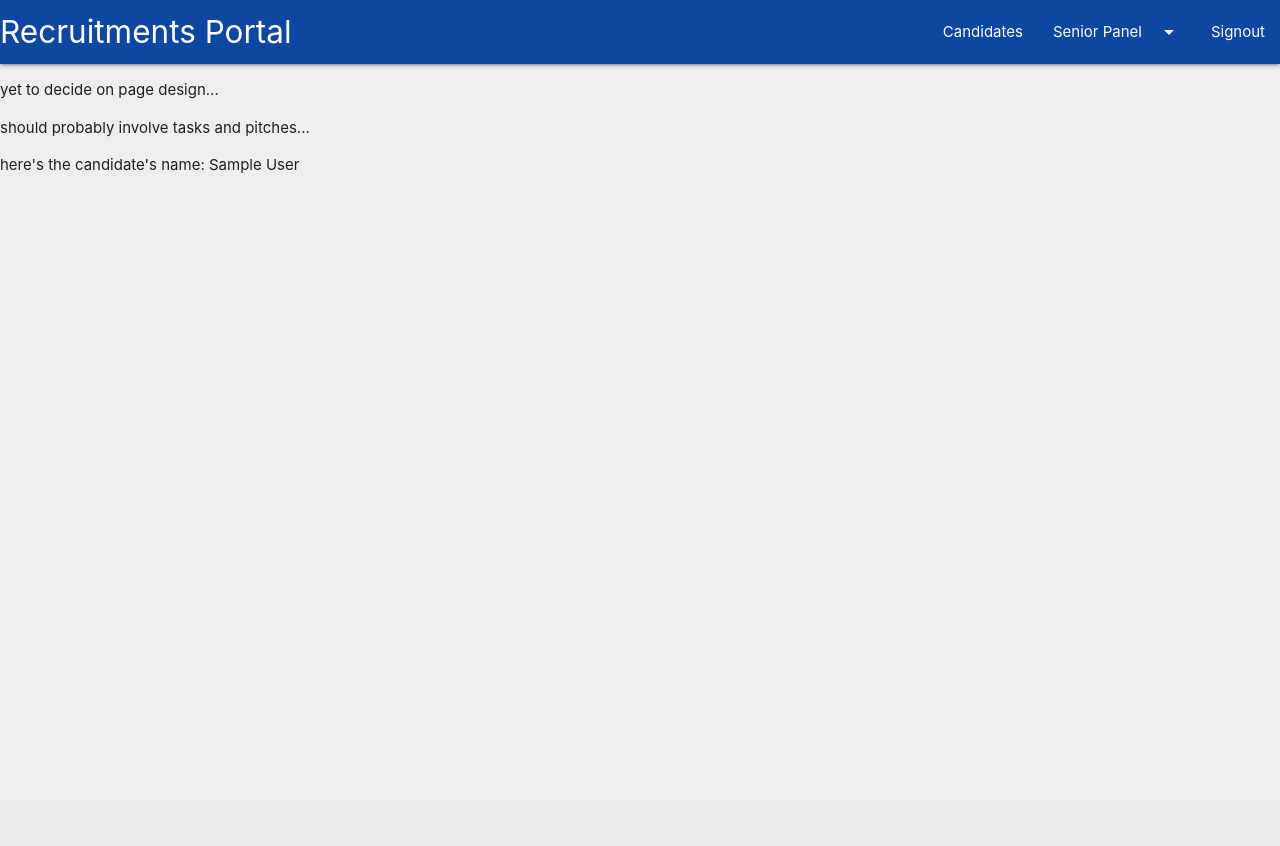
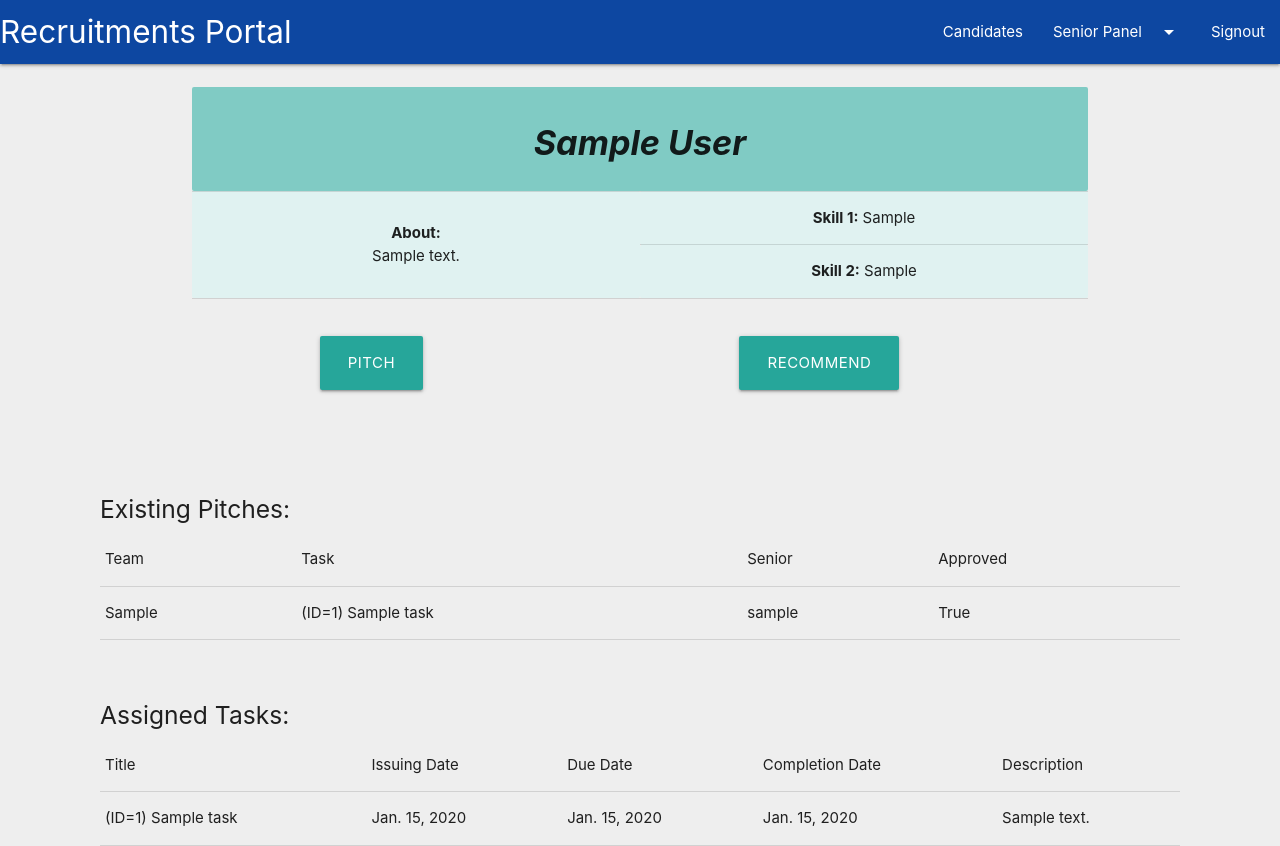
Before and after one commit to nayan2000/Recruitments-Portal, a Django app: a page that uses Base/recportal/templates/recportal/profile.html in a window 1280 px wide. Before the commit the page ends 173 px from the top, so only its background shows below. Run offline with Django 3.2, Linux system fonts and the light colour scheme; a user stored in the database is signed in; tables that the repository leaves empty hold one stand-in row (values such as "Sample post"); one stand-in notice (Sample message) is shown.

Commit message:
Pitches form fully functional and tested (frontend also complete)

```diff
--- a/Base/recportal/models.py
+++ b/Base/recportal/models.py
@@ -11,7 +11,7 @@
                 1. Team must only be either:
                     a)  Backend
                     b)  Frontend
-                    c)  App
+                    c)  App Dev
                     d)  Graphics
                     e)  Video
 
@@ -78,7 +78,7 @@
         Note:
             The "approved" field denotes approval by THAT senior and is not equivalent
             to a comprehensive approval by the department, i.e. it is not the same as
-            candidate.approved .
+            candidate.approved . This should be given after the completion of the task.
 
             Each senior - candidate relation is models via. a pitch and multiple
             pitches would most-likely exist per candidate and per senior.
@@ -86,7 +86,7 @@
             Also, again, team must only be either:
                 a)  Backend
                 b)  Frontend
-                c)  App
+                c)  App Dev
                 d)  Graphics
                 e)  Video '''
     team = models.CharField(max_length=10, default='None', blank=True)
--- a/Base/recportal/templates/recportal/profile.html
+++ b/Base/recportal/templates/recportal/profile.html
@@ -2,10 +2,132 @@
 
 {% block title %}
   <title> Recruitments Portal -- {{candidate.first_name}} {{candidate.last_name}} </title>
+  <style>
+    .no_border
+    {
+      margin: 0!important;;
+      padding: 0!important;
+      border: 0!important;
+      box-shadow: none!important;
+    }
+    .padded
+    {
+      padding-right: 100px !important;
+      padding-left: 100px !important;
+    }
+  </style>
 {% endblock %}
 
 {% block content %}
-  <p> yet to decide on page design... </p>
-  <p> should probably involve tasks and pitches... </p>
-  <p> here's the candidate's name: {{candidate.first_name}} {{candidate.last_name}} </p>
+
+  <br>
+  <div name="info" class="container">
+    <table>
+
+      <tr>
+        <td class="center-align teal lighten-3" colspan="2"><h4><b><i>{{candidate.first_name}} {{candidate.last_name}}</i></b></h4></td>
+      </tr>
+
+      <tr>
+        <td rowspan="2" width="50%" class="center-align teal lighten-5"><b> About: </b><br>{{candidate.about}}</td>
+        <td class="center-align teal lighten-5"><b> Skill 1:</b>   {{candidate.skill1}}</td>
+      </tr>
+
+      <tr>
+        <td class="center-align teal lighten-5"><b> Skill 2:</b>   {{candidate.skill2}}</td>
+      </tr>
+
+    </table>
+  </div>
+
+  <br>
+
+  <div name="action" class="container">
+    <table>
+      <tr class="no_border">
+        <td class="center-align"><a href="{% url 'recportal:pitch' first_name=candidate.first_name last_name=candidate.last_name %}" class="btn-large hoverable"> Pitch </a></td>
+        <td class="center-align"><a href="{% url 'recportal:recommend' first_name=candidate.first_name last_name=candidate.last_name %}" class="btn-large hoverable"> Recommend </a></td>
+      </tr>
+      {% if messages %}
+        <tr class="no_border">
+              <td>
+            {% for message in messages %}{% if forloop.counter == 1 %}
+              <div class="center-align">
+                {% if message.tags == 'pitch error' %}
+                  <p class="red-text"><i> {{ message }} </i></p>
+                {% elif message.tags == 'pitch info' %}
+                  <p class="green-text"><i> {{ message }} </i></p>
+                {% endif %}
+              </div>
+            {% endif %}{% endfor %}
+            </td>
+
+            <td>
+          {% for message in messages %}{% if forloop.counter == 1 %}
+            <div class="center-align">
+              {% if message.tags == 'recpmmend error' %}
+                <p class="red-text"><i> {{ message }} </i></p>
+              {% elif message.tags == 'recommend info' %}
+                <p class="green-text"><i> {{ message }} </i></p>
+              {% endif %}
+            </div>
+          {% endif %}{% endfor %}
+          </td>
+
+        </tr>
+      {% endif %}
+    </table>
+  </div>
+
+  <br>
+  <br>
+
+  <div name="pitches" class="padded">
+    <h5> Existing Pitches: </h5>
+    <table>
+      <tr>
+        <td> Team </td>
+        <td> Task </td>
+        <td> Senior </td>
+        <td> Approved </td>
+      </tr>
+
+      {% for pitch in candidate.pitches.all %}
+      <tr>
+        <td> {{pitch.team}} </td>
+        <td> {% if pitch.task %} (ID={{pitch.task.id}}) {% endif %} {{pitch.task}} </td>
+        <td> {{pitch.senior}} </td>
+        <td> {{pitch.approved}} </td>
+      </tr>
+      {% endfor %}
+    </table>
+  </div>
+
+  <br><br>
+
+  <div name="tasks" class="padded">
+    <h5> Assigned Tasks: </h5>
+    <table>
+      <tr>
+        <td> Title </td>
+        <td> Issuing Date </td>
+        <td> Due Date </td>
+        <td> Completion Date </td>
+        <td> Description </td>
+      </tr>
+
+      {% for pitch in candidate.pitches.all %}
+      {% if pitch.task %}
+      <tr>
+        <td>  (ID={{pitch.task.id}}) {{pitch.task}} </td>
+        <td> {{ pitch.task.issuing_date }} </td>
+        <td> {{ pitch.task.due_date }}</td>
+        <td> {{ pitch.task.completion_date }}</td>
+        <td> {{pitch.task.description}} {% if not pitch.task.due_date %} (casual) {% endif %} </td>
+      </tr>
+      {% endif %}
+      {% endfor %}
+    </table>
+  </div>
+
 {% endblock %}
--- /dev/null
+++ b/Base/recportal/templates/recportal/recommend.html
@@ -0,0 +1,5 @@
+{% extends 'recportal/base.html' %}
+
+{% block title %}
+  <title> Recruitments Portal -- Recommend </title>
+{% endblock %}
--- a/Base/recportal/urls.py
+++ b/Base/recportal/urls.py
@@ -9,5 +9,7 @@
     url(r'^recommendations/$', views.Recommendations, name='recommendations'),
     url(r'^my-candidates/$', views.MyCandidates, name='mycandidates'),
     url(r'^candidates/$', views.Candidates, name='candidates'),
-    url(r'^profile/(?P<first_name>[A-Za-z]+)-(?P<last_name>[A-Za-z]+)', views.CandidateProfile, name='profile'),
+    url(r'^profile/(?P<first_name>[A-Za-z]+)-(?P<last_name>[A-Za-z]+)/$', views.CandidateProfile, name='profile'),
+    url(r'^pitch/(?P<first_name>[A-Za-z]+)-(?P<last_name>[A-Za-z]+)/$', views.PitchCandidate, name='pitch'),
+    url(r'^recommend/(?P<first_name>[A-Za-z]+)-(?P<last_name>[A-Za-z]+)/$', views.RecommendCandidate, name='recommend'),
 ]
--- a/Base/recportal/views.py
+++ b/Base/recportal/views.py
@@ -1,3 +1,5 @@
+from datetime import datetime
+
 from django.conf import settings
 from django.http import HttpResponse, JsonResponse
 from django.contrib import messages
@@ -10,15 +12,27 @@
 
 @login_required
 def Candidates(request):
-    context = {}
-    context['data'] = Candidate.objects.all()
-    return render(request, 'recportal/candidates.html', context)
+    ''' the view to render the candidates page '''
+
+    if request.method == 'GET':
+        context = {}
+        context['data'] = Candidate.objects.all()
+        return render(request, 'recportal/candidates.html', context)
+
+    else:
+        return JsonResponse({'error_message':'Invalid request method.'})
 
 @login_required
 def CandidateProfile(request, first_name, last_name):
-    context = {}
-    context['candidate'] = Candidate.objects.get(first_name=first_name, last_name=last_name)
-    return render(request, 'recportal/profile.html', context)
+    ''' the induvisual profile page for each candidate '''
+
+    if request.method == 'GET':
+        context = {}
+        context['candidate'] = get_object_or_404(Candidate, first_name=first_name, last_name=last_name)
+        return render(request, 'recportal/profile.html', context)
+
+    else:
+        return JsonResponse({'error_message':'Invalid request method.'})
 
 @login_required
 def Home(request):
@@ -32,39 +46,79 @@
 
 @login_required
 def MyCandidates(request):
-    context = {}
-    context['data'] = request.user.senior.getCandidates()
-    return render(request, 'recportal/mycandidates.html', context)
+    ''' the view to render the mycandidates page '''
 
-def SignIn(request):
     if request.method == 'GET':
-        ''' Render the signin page '''
         context = {}
-        return render(request, 'recportal/signin.html', context)
+        context['data'] = request.user.senior.getCandidates()
+        return render(request, 'recportal/mycandidates.html', context)
+
+    else:
+        return JsonResponse({'error_message':'Invalid request method.'})
+
+@login_required
+def PitchCandidate(request, first_name, last_name):
+    ''' the view for the form to pitch candidates '''
+
+    if request.method == 'GET':
+        context = {}
+        context['candidate'] = get_object_or_404(Candidate, first_name=first_name, last_name=last_name)
+        return render(request, 'recportal/pitch.html', context)
 
     if request.method == 'POST':
-        ''' validate the provided credentials and login the user if valid else
-            return to the same page with a corresponding error message. '''
+        # don't forget to make a verification script
+        data = request.POST
+        # first, don't let the same senior pitch the same candidate
         try:
-            username=request.POST['username']
-            password=request.POST['password']
-            if username == '' or password == '':
-                raise KeyError
-        except KeyError:
-            messages.add_message(request, messages.ERROR, 'Sign in credentials missing.')
-            return redirect('recportal:signin')
+            candidate= get_object_or_404(Candidate, first_name=first_name, last_name=last_name)
+            p = Pitch.objects.get(candidate=candidate, senior=request.user)
+            if p:
+                messages.add_message(request, messages.ERROR, 'You have already pitched this candidate', extra_tags="pitch")
+            return redirect('recportal:profile', first_name=first_name, last_name=last_name)
+        except:
+            pass
+        # then, make sure that all of the data is valid and create the new pitch
+        try:
+            team = data['team']
+            title = data['title']
+            desc = data['description']
+            isd = datetime.datetime.strptime(data['issuing_date'], '%Y-%m-%d')
+            try:
+                dd = datetime.datetime.strptime(data['due_date'], '%Y-%m-%d')
+                task = Task.objects.create(title=title, description=desc, issuing_date=isd, due_date=dd)
+            except:
+                task = Task.objects.create(title=title, description=desc, issuing_date=isd)
+            pitch = Pitch.objects.create(team=team, task=task, senior=request.user ,candidate=candidate)
+            if pitch:
+                messages.add_message(request, messages.INFO, 'Pitched successfully!', extra_tags="pitch")
 
-        user = authenticate(username=username, password=password)
+            # one last thing to do is to self recommend the candidate so that s/he is in 'MyCandidates'
+            # if they previously accepted a recommendation, just ignore it, otherwise make one
+            try:
+                Recommendation.objects.get(candidate=candidate, recommended_senior=request.user)
+            except:
+                Recommendation.objects.create(status=True, reason='Pitched by self', candidate=candidate, recommending_senior=request.user, recommended_senior=request.user )
 
-        if user == None:
-            messages.add_message(request, messages.ERROR, 'Invalid credentials.')
-            return redirect('recportal:signin')
-        else:
-            login(request, user)
-            return redirect('recportal:home')
+            # finally, redirect them to the profile page along with the message
+            return redirect('recportal:profile', first_name=first_name, last_name=last_name)
+
+        except Exception as error:
+            print(error)
+            return HttpResponse('missing credentials.')
 
     else:
-        ''' ideal, this should never be triggered '''
+        return JsonResponse({'error_message':'Invalid request method.'})
+
+@login_required
+def RecommendCandidate(request, first_name, last_name):
+    ''' the view for the form to recommend candidates to other seniors '''
+
+    if request.method == 'GET':
+        context = {}
+        context['candidate'] = get_object_or_404(Candidate, first_name=first_name, last_name=last_name)
+        return render(request, 'recportal/recommend.html', context)
+
+    else:
         return JsonResponse({'error_message':'Invalid request method.'})
 
 @login_required
@@ -99,13 +153,47 @@
                         pass
 
                 except Exception as error:
-                    print(error)
-                    print('not found: \"{} {}\"'.format(first_name, last_name))
                     pass
 
         return redirect('recportal:recommendations')
 
+def SignIn(request):
+    if request.method == 'GET':
+        ''' Render the signin page '''
+        context = {}
+        return render(request, 'recportal/signin.html', context)
+
+    if request.method == 'POST':
+        ''' validate the provided credentials and login the user if valid else
+            return to the same page with a corresponding error message. '''
+        try:
+            username=request.POST['username']
+            password=request.POST['password']
+            if username == '' or password == '':
+                raise KeyError
+        except KeyError:
+            messages.add_message(request, messages.ERROR, 'Sign in credentials missing.')
+            return redirect('recportal:signin')
+
+        user = authenticate(username=username, password=password)
+
+        if user == None:
+            messages.add_message(request, messages.ERROR, 'Invalid credentials.')
+            return redirect('recportal:signin')
+        else:
+            login(request, user)
+            return redirect('recportal:home')
+
+    else:
+        ''' ideal, this should never be triggered '''
+        return JsonResponse({'error_message':'Invalid request method.'})
+
 def SignOut(request):
-    logout(request)
-    messages.add_message(request, messages.INFO, 'Signed out successfully.')
-    return redirect('recportal:signin')
+
+    if request.method == 'GET':
+        logout(request)
+        messages.add_message(request, messages.INFO, 'Signed out successfully.')
+        return redirect('recportal:signin')
+
+    else:
+        return JsonResponse({'error_message':'Invalid request method.'})
```
Also changed, not shown: Base/recportal/templates/recportal/pitch.html (added, +78 -0 lines).
